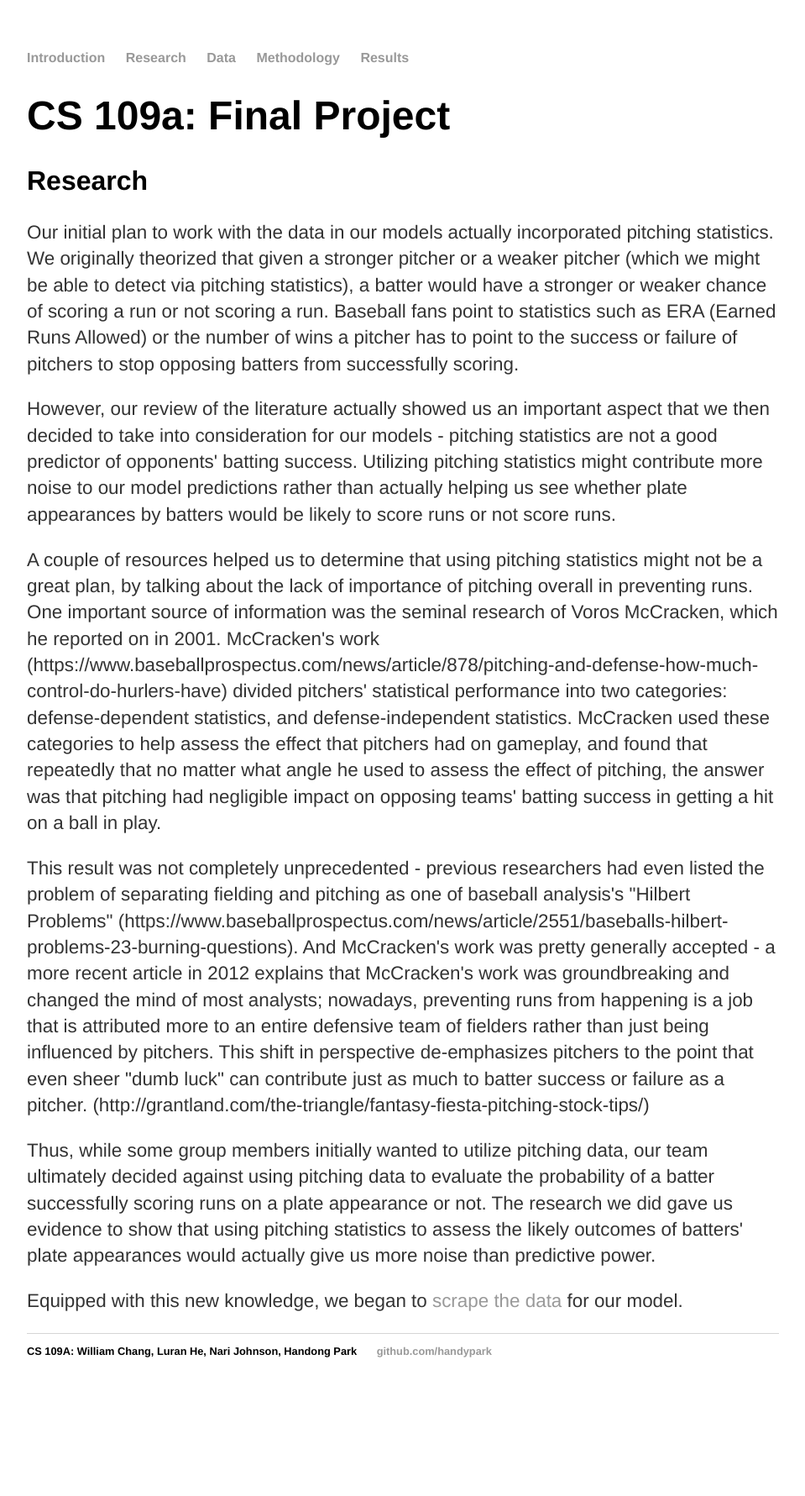
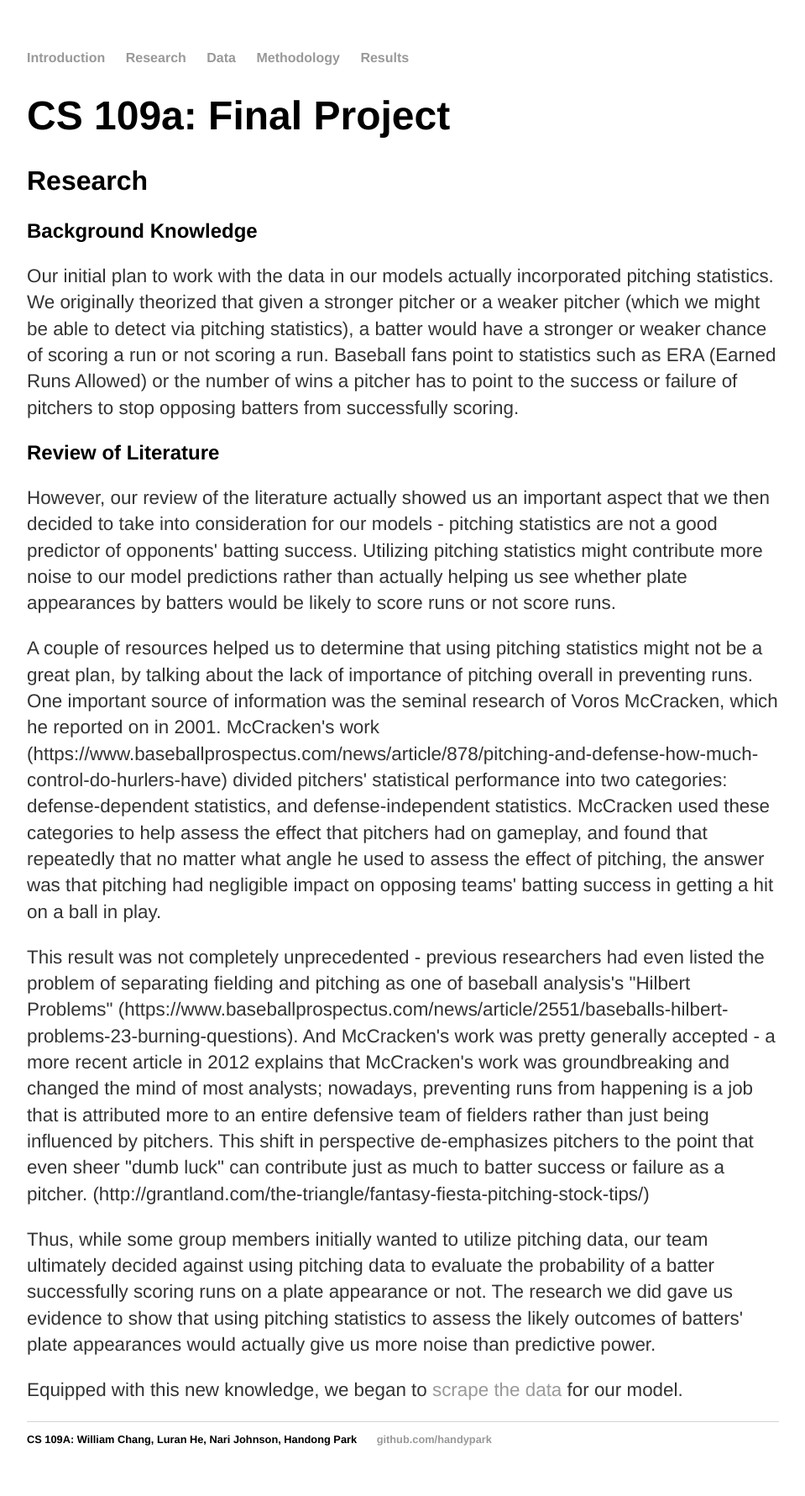
Before and after one commit to handypark/handypark.github.io, a Jekyll site: the page built from research.html, in a window 1280 px wide. Shown: the whole page at 84% size, without its empty margins (160-1119 px from the left). Built offline with Jekyll 4.4.1, drawn with Linux system fonts in a browser that asks for light colours; before the commit the page ends 1676 px from its top, so only the background shows below that.

Commit message:
Update research.html

```diff
--- a/research.html
+++ b/research.html
@@ -6,6 +6,7 @@ title: Research
 <div class="blurb">
 	<h1>CS 109a: Final Project</h1>
 	<h2>Research</h2>
+	<h3>Background Knowledge</h3>
 	<p>
 		Our initial plan to work with the data in our models actually incorporated pitching statistics. We originally theorized that
 		given a stronger pitcher or a weaker pitcher (which we might be able to detect via pitching statistics), a batter would have
@@ -13,6 +14,7 @@ title: Research
 		(Earned Runs Allowed) or the number of wins a pitcher has to point to the success or failure of pitchers to stop
 		opposing batters from successfully scoring.
 	</p>
+	<h3>Review of Literature</h3>
 	<p>
 		However, our review of the literature actually showed us an important aspect that we then decided to take
 		into consideration for our models - pitching statistics are not a good predictor of opponents' batting success.
```
